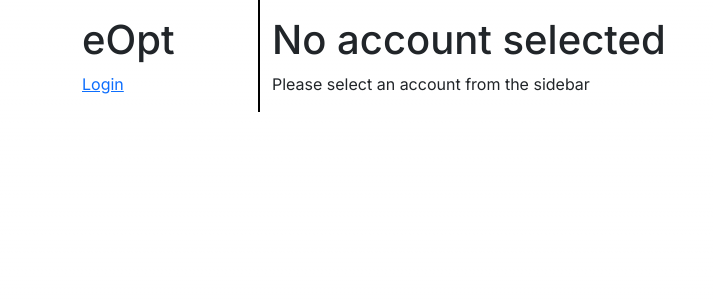
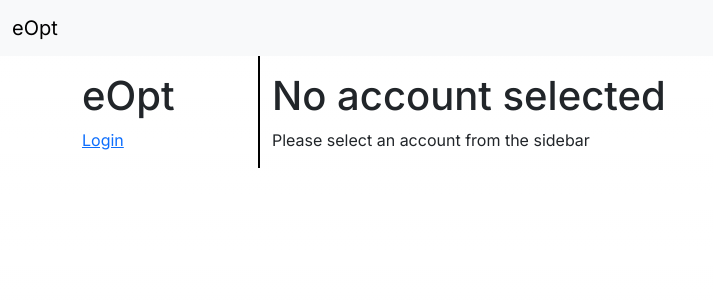
Before and after one commit to gmadrid/eopt, a Next.js app: page /accounts in a window 1280 px wide. Shown: the top 300 px of the page, without its empty margins (0-713 px from the left). Built offline with nearby package versions, Linux system fonts and the light colour scheme.

Commit message:
- Auto-use the first account if no other is current. - Starting on nav bar.

```diff
--- a/app/layout.tsx
+++ b/app/layout.tsx
@@ -2,7 +2,7 @@ import type {Metadata} from "next";
 import {Inter} from "next/font/google";
 import "./globals.css";
 import "bootstrap/dist/css/bootstrap.min.css";
-import {Col, Container, Row} from "react-bootstrap";
+import {Col, Container, Navbar, NavbarBrand, Row} from "react-bootstrap";
 import clsx from 'clsx';
 import Sidebar from "@/app/sidebar";
 import {headers} from "next/headers";
@@ -16,6 +16,17 @@ export const metadata: Metadata = {
     description: "Most advanced options trading tool on this site",
 };
 
+const EoptNavbar = () => {
+    return (
+        <Navbar expand="lg" className="bg-body-tertiary">
+            <Container fluid={true}>
+                <NavbarBrand href="#home">eOpt</NavbarBrand>
+            </Container>
+        </Navbar>
+
+    );
+}
+
 export default function RootLayout({
                                        children,
                                    }: Readonly<{
@@ -26,9 +37,12 @@ export default function RootLayout({
 
     return (
         <html lang="en">
+        <head>
+        </head>
         <body className={clsx(inter.className)}>
         <LoggedInContextComponent loggedIn={logged_in}>
             <AccountContextComponent>
+                <EoptNavbar/>
                 <Container>
                     <Row>
                         <Col xs={2} className="pt-3 border-2 border-end border-black">
--- a/lib/uicomponents/accounts_menu.tsx
+++ b/lib/uicomponents/accounts_menu.tsx
@@ -14,7 +14,11 @@ export default function AccountsMenu(props: { loggedIn: boolean; }) {
             fetch('http://localhost:3333/api/accounts')
                 .then(r => r.json())
                 .then(j => {
-                    setAccounts(j.AccountListResponse as AccountListResponse);
+                    const account_list_response = j.AccountListResponse as AccountListResponse;
+                    setAccounts(account_list_response);
+                    if (!accountIdKey && account_list_response.Accounts.Account.length > 0) {
+                        setAccountIdKey!(account_list_response.Accounts.Account[0].accountIdKey);
+                    }
                 });
         }
     }, [loggedIn]);
```
